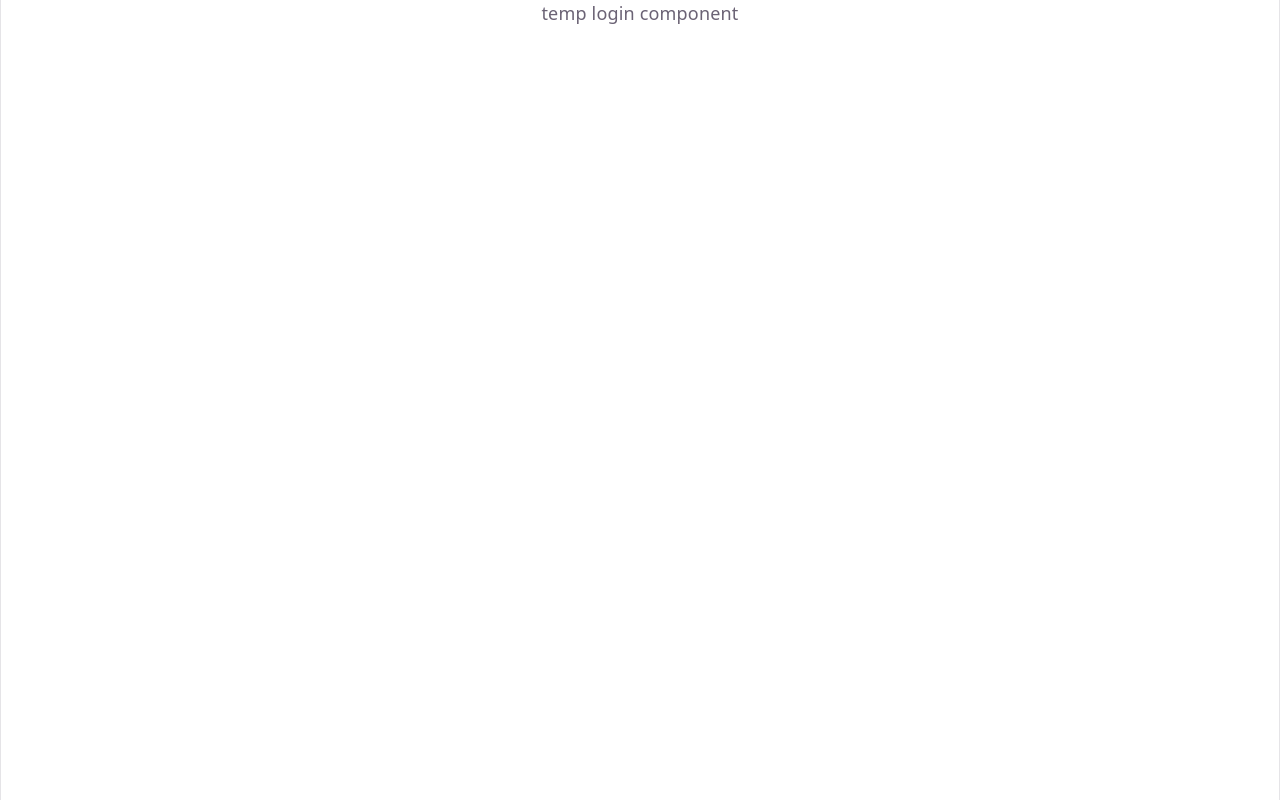
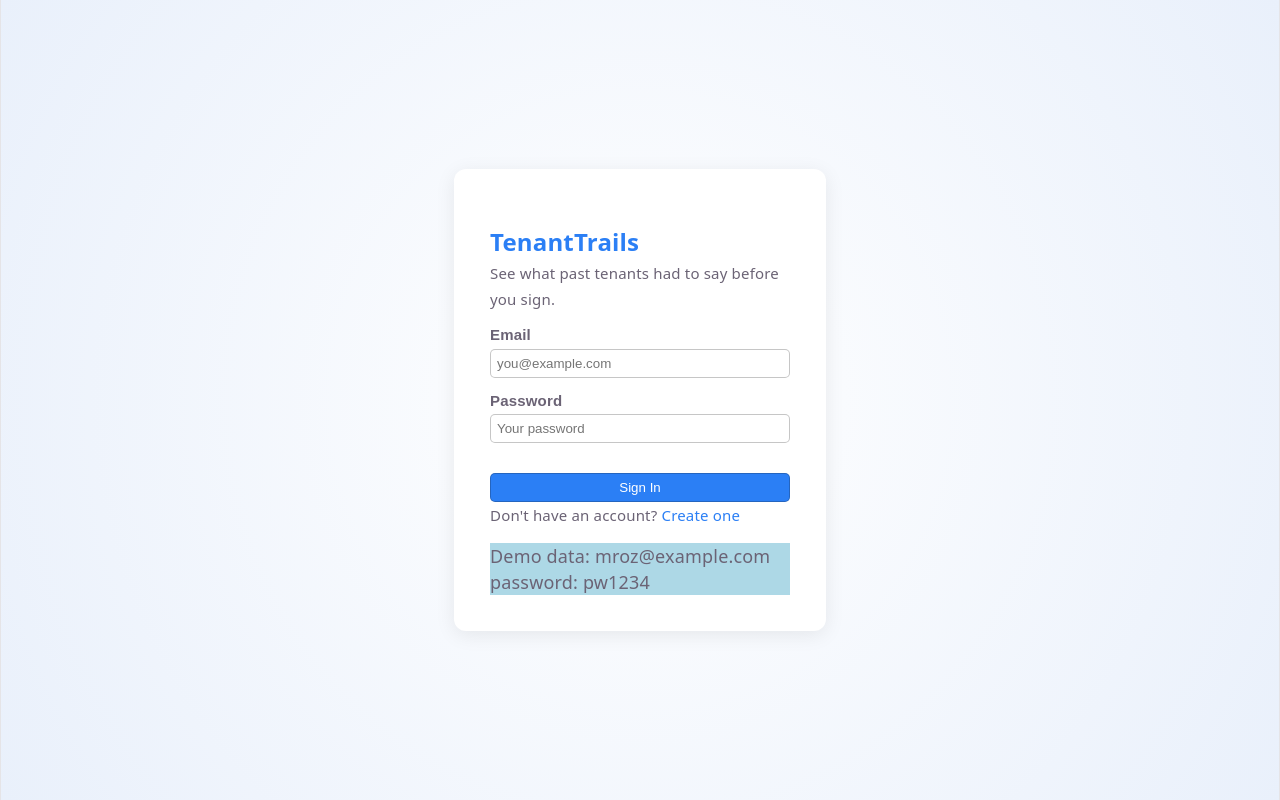
Before and after one commit to mroz-michael/tenantTrails, a React (Vite) app: page /login in a window 1280 px wide. Built offline with nearby package versions, Linux system fonts and the light colour scheme.

Commit message:
added login form, including hardcoded mock data with existing user

```diff
--- a/src/data/mockData.js
+++ b/src/data/mockData.js
@@ -1,6 +1,6 @@
 //file for temporary hardcoded data in-place of a backend database
 
-const users = [
+export const users = [
     {
         fullName: "Michael Mroz",
         email: "mroz@example.com",
@@ -8,9 +8,9 @@ const users = [
     }
 ];
 
-const reviews = [];
+export const reviews = [];
 
-const apartments = [];
+export const apartments = [];
 
 export function addUser(newUser) {
     users.push(newUser);
@@ -23,5 +23,3 @@ export function addReviews(newReview) {
 export function addApartment(newApartment) {
     apartments.push(newApartment);
 }
-
-export default {users, reviews, apartments}
--- a/src/pages/Login.jsx
+++ b/src/pages/Login.jsx
@@ -1,10 +1,92 @@
+import '../styles/forms.css';
 import {useState} from "react";
+import { useNavigate, Link } from 'react-router-dom';
+import { useAuth } from '../context/AuthContext';
+import FormInput from '../components/FormInput';
+import { users } from '../data/mockData';
 
-function Login({}){
+function Login() {
+
+    const [email, setEmail] = useState('');
+    const [password, setPassword] = useState('');
+    const [errors, setErrors] = useState({});
+
+    const { login } = useAuth();
+    const navigate = useNavigate();
+
+    function handleSubmit(event) {
+        event.preventDefault();
+        const validationErrors = validate();
+        setErrors(validationErrors);
+
+        if (Object.keys(validationErrors).length > 0) {
+            return;
+        }
+
+        const user = users.find( user => user.email == email && user.password == password);
+
+        if (user) {
+            login({email: user.email, fullName: user.fullName});
+            navigate("/dashboard");
+        } else {
+            setErrors({invalid: "Invalid Credentials"});
+        }
+
+
+    }
+
+    function validate() {
+        const e = {};
+
+        if (!email.trim()) {
+            e.email = "Email is Required";
+        }
+
+        if (!password.trim()) {
+            e.password = "Password is Required";
+        }
+
+
+        return e;
+    }
+
+
     return(
-        <>
-        temp login component
-        </>
+
+        <div className="formContainer">
+            <form className='form' onSubmit={handleSubmit}>
+                <header>
+                    <h3 className='formTitle'>TenantTrails</h3>
+                    <p className='formDescription'>See what past tenants had to say before you sign.</p>
+                </header>
+                <FormInput
+                    label="Email"
+                    type="email"
+                    name='email'
+                    value={email}
+                    onChange={e => setEmail(e.target.value)}
+                    placeholder="you@example.com"
+                    error={errors.email}
+                />
+                <FormInput
+                    label="Password"
+                    type="password"
+                    name="password"
+                    value={password}
+                    onChange={e => setPassword(e.target.value)}
+                    placeholder="Your password"
+                    error={errors.password}
+                />
+                <button className='submitButton' type='submit'>Sign In</button>
+                {errors.invalid && <p className='errorMessage'>{errors.invalid}</p>}
+                <p style={{fontSize: "smaller"}}>Don't have an account? <Link id='signUpRedirect' to='/signUp'>Create one</Link></p>
+
+                <p style={{background: "lightblue", marginTop: '15px'}}>
+                    Demo data: mroz@example.com
+                    password: pw1234
+                </p>
+            </form>
+        </div>
     )
 }
 
--- a/src/pages/Signup.jsx
+++ b/src/pages/Signup.jsx
@@ -6,7 +6,6 @@ import { useNavigate } from 'react-router-dom';
 import { useAuth } from '../context/AuthContext';
 
 function Signup() {
-
 
     const [fullName, setFullName] = useState('');
     const [email, setEmail] = useState('');
--- a/src/styles/forms.css
+++ b/src/styles/forms.css
@@ -67,3 +67,9 @@ input {
     border-radius: 5px;
     padding: 2%;
 }
+
+#signUpRedirect {
+    text-decoration: none;
+    color: var(--main-blue);
+    font-weight: 500;
+}
```
